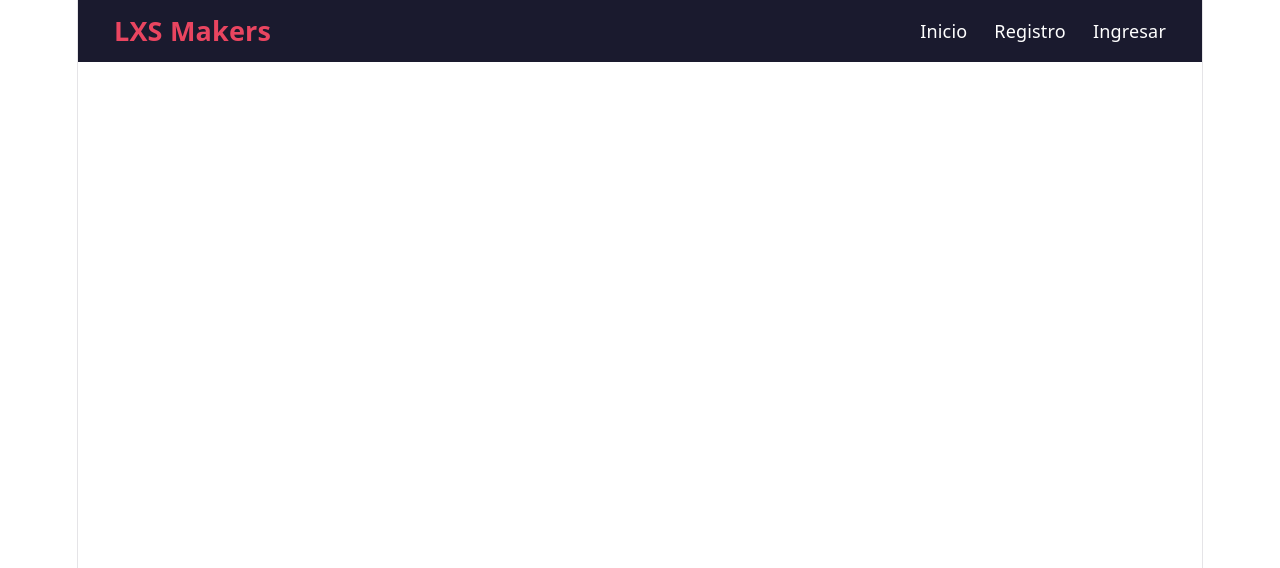
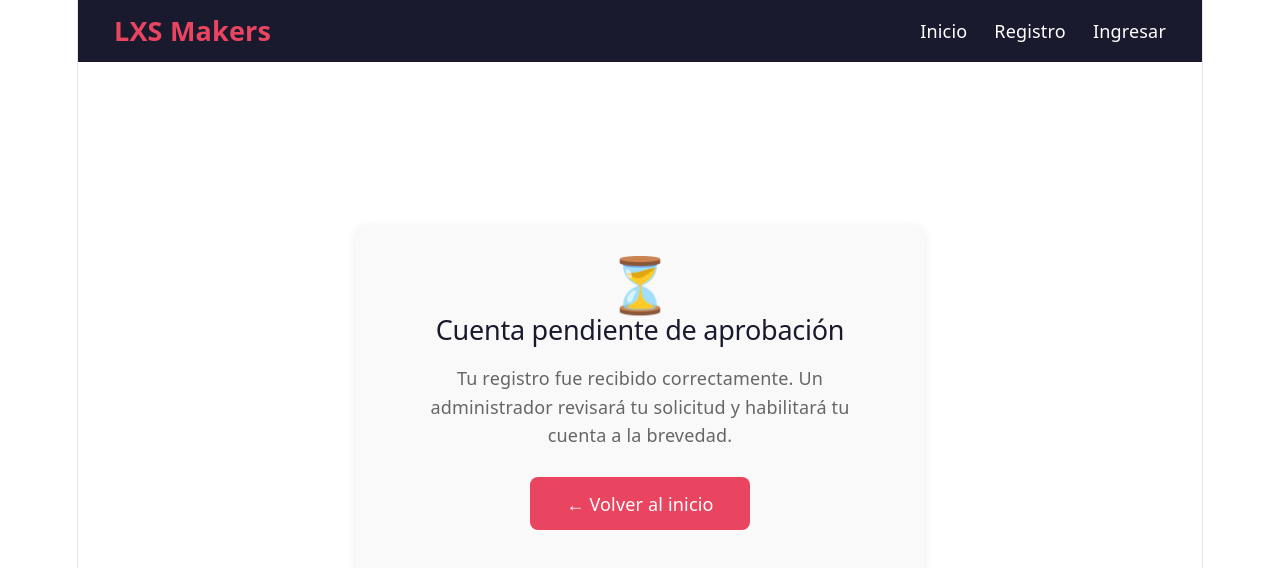
Before and after one commit to Ramiro-Mujica/lxs-makers, a React app in the folder frontend/: page /pendiente in a window 1280 px wide. Shown: the top 568 px of the page. Built offline with nearby package versions, Linux system fonts and the light colour scheme; the HTML template or start-up script is replaced by a standard one.

Commit message:
panel admin con estadísticas y gestión de vendedores

```diff
--- a/frontend/src/App.jsx
+++ b/frontend/src/App.jsx
@@ -1,17 +1,22 @@
+// frontend/src/App.jsx
 import { BrowserRouter, Routes, Route } from "react-router-dom";
 import Navbar from "./components/Navbar";
 import Inicio from "./pages/Inicio";
 import Login from "./pages/Login";
 import Registro from "./pages/Registro";
+import Pendiente from "./pages/Pendiente";
+import PanelAdmin from "./pages/PanelAdmin";
 
 function App() {
   return (
     <BrowserRouter>
       <Navbar />
       <Routes>
-        <Route path="/"          element={<Inicio />} />
-        <Route path="/login"     element={<Login />} />
-        <Route path="/registro"  element={<Registro />} />
+        <Route path="/"         element={<Inicio />} />
+        <Route path="/login"    element={<Login />} />
+        <Route path="/registro" element={<Registro />} />
+        <Route path="/pendiente" element={<Pendiente />} />
+        <Route path="/admin"    element={<PanelAdmin />} />
       </Routes>
     </BrowserRouter>
   );
--- /dev/null
+++ b/frontend/src/pages/PanelAdmin.jsx
@@ -0,0 +1,141 @@
+// frontend/src/pages/PanelAdmin.jsx
+import { useState, useEffect } from "react";
+
+const API = "http://127.0.0.1:8000";
+
+function PanelAdmin() {
+  const [vendedores,    setVendedores]    = useState([]);
+  const [estadisticas,  setEstadisticas]  = useState(null);
+  const [mensaje,       setMensaje]       = useState("");
+
+  const cargarDatos = async () => {
+    const [resVendedores, resStats] = await Promise.all([
+      fetch(`${API}/admin/vendedores`),
+      fetch(`${API}/admin/estadisticas`),
+    ]);
+    setVendedores(await resVendedores.json());
+    setEstadisticas(await resStats.json());
+  };
+
+  useEffect(() => { cargarDatos(); }, []);
+
+  const aprobar = async (id) => {
+    const res  = await fetch(`${API}/admin/vendedores/${id}/aprobar`, { method: "PATCH" });
+    const data = await res.json();
+    setMensaje(data.mensaje || data.detail);
+    cargarDatos();
+  };
+
+  const deshabilitar = async (id) => {
+    const res  = await fetch(`${API}/admin/vendedores/${id}/deshabilitar`, { method: "PATCH" });
+    const data = await res.json();
+    setMensaje(data.mensaje || data.detail);
+    cargarDatos();
+  };
+
+  const ajustarLimite = async (id, limite) => {
+    const res  = await fetch(`${API}/admin/vendedores/${id}/limite-tableros?limite=${limite}`, { method: "PATCH" });
+    const data = await res.json();
+    setMensaje(data.mensaje || data.detail);
+    cargarDatos();
+  };
+
+  return (
+    <div style={styles.container}>
+      <h1 style={styles.titulo}>Panel de Administrador</h1>
+
+      {/* Estadísticas */}
+      {estadisticas && (
+        <div style={styles.statsRow}>
+          <div style={styles.statCard}>
+            <span style={styles.statNum}>{estadisticas.total_vendedores}</span>
+            <span style={styles.statLabel}>Total vendedores</span>
+          </div>
+          <div style={styles.statCard}>
+            <span style={styles.statNum}>{estadisticas.vendedores_activos}</span>
+            <span style={styles.statLabel}>Activos</span>
+          </div>
+          <div style={styles.statCard}>
+            <span style={styles.statNum}>{estadisticas.vendedores_pendientes}</span>
+            <span style={styles.statLabel}>Pendientes</span>
+          </div>
+        </div>
+      )}
+
+      {mensaje && <p style={styles.mensaje}>{mensaje}</p>}
+
+      {/* Lista de vendedores */}
+      <h2 style={styles.subtitulo}>Vendedores</h2>
+      <div style={styles.tabla}>
+        {vendedores.map((v) => (
+          <div key={v.id} style={styles.fila}>
+            <div style={styles.info}>
+              <strong>{v.nombre_negocio || "Sin nombre"}</strong>
+              <span style={styles.email}>{v.email}</span>
+              <span style={estadoColor(v.estado)}>{v.estado.toUpperCase()}</span>
+              {v.codigo_catalogo && (
+                <span style={styles.codigo}>Código: {v.codigo_catalogo}</span>
+              )}
+              <span style={styles.limite}>Tableros: {v.limite_tableros}</span>
+            </div>
+            <div style={styles.acciones}>
+              {v.estado === "pendiente" && (
+                <button style={styles.btnAprobar} onClick={() => aprobar(v.id)}>
+                  Aprobar
+                </button>
+              )}
+              {v.estado === "activo" && (
+                <button style={styles.btnDeshabilitar} onClick={() => deshabilitar(v.id)}>
+                  Deshabilitar
+                </button>
+              )}
+              <button
+                style={styles.btnLimite}
+                onClick={() => {
+                  const nuevo = prompt("Nuevo límite de tableros:", v.limite_tableros);
+                  if (nuevo && !isNaN(nuevo)) ajustarLimite(v.id, parseInt(nuevo));
+                }}
+              >
+                Ajustar tableros
+              </button>
+            </div>
+          </div>
+        ))}
+      </div>
+    </div>
+  );
+}
+
+const estadoColor = (estado) => ({
+  ...styles.estadoBadge,
+  backgroundColor:
+    estado === "activo"       ? "#d4edda" :
+    estado === "pendiente"    ? "#fff3cd" : "#f8d7da",
+  color:
+    estado === "activo"       ? "#155724" :
+    estado === "pendiente"    ? "#856404" : "#721c24",
+});
+
+const styles = {
+  container:    { maxWidth: "900px", margin: "2rem auto", padding: "0 1rem" },
+  titulo:       { color: "#1a1a2e", fontSize: "1.8rem", marginBottom: "1.5rem" },
+  subtitulo:    { color: "#1a1a2e", fontSize: "1.3rem", margin: "1.5rem 0 1rem" },
+  statsRow:     { display: "flex", gap: "1rem", marginBottom: "1rem", flexWrap: "wrap" },
+  statCard:     { backgroundColor: "#f9f9f9", borderRadius: "12px", padding: "1.5rem 2rem", boxShadow: "0 2px 8px rgba(0,0,0,0.08)", display: "flex", flexDirection: "column", alignItems: "center", flex: 1 },
+  statNum:      { fontSize: "2rem", fontWeight: "bold", color: "#e94560" },
+  statLabel:    { color: "#666", fontSize: "0.9rem" },
+  mensaje:      { backgroundColor: "#d4edda", color: "#155724", padding: "0.75rem 1rem", borderRadius: "8px", marginBottom: "1rem" },
+  tabla:        { display: "flex", flexDirection: "column", gap: "1rem" },
+  fila:         { backgroundColor: "#f9f9f9", borderRadius: "12px", padding: "1.25rem", boxShadow: "0 2px 8px rgba(0,0,0,0.06)", display: "flex", justifyContent: "space-between", alignItems: "center", flexWrap: "wrap", gap: "1rem" },
+  info:         { display: "flex", flexDirection: "column", gap: "0.25rem" },
+  email:        { color: "#666", fontSize: "0.9rem" },
+  codigo:       { color: "#1a1a2e", fontSize: "0.85rem", fontWeight: "bold" },
+  limite:       { color: "#666", fontSize: "0.85rem" },
+  estadoBadge:  { display: "inline-block", padding: "0.2rem 0.6rem", borderRadius: "6px", fontSize: "0.8rem", fontWeight: "bold", width: "fit-content" },
+  acciones:     { display: "flex", gap: "0.5rem", flexWrap: "wrap" },
+  btnAprobar:       { backgroundColor: "#28a745", color: "#fff", border: "none", borderRadius: "8px", padding: "0.5rem 1rem", cursor: "pointer", fontSize: "0.9rem" },
+  btnDeshabilitar:  { backgroundColor: "#dc3545", color: "#fff", border: "none", borderRadius: "8px", padding: "0.5rem 1rem", cursor: "pointer", fontSize: "0.9rem" },
+  btnLimite:        { backgroundColor: "#1a1a2e", color: "#fff", border: "none", borderRadius: "8px", padding: "0.5rem 1rem", cursor: "pointer", fontSize: "0.9rem" },
+};
+
+export default PanelAdmin;
--- /dev/null
+++ b/frontend/src/pages/Pendiente.jsx
@@ -0,0 +1,65 @@
+// frontend/src/pages/Pendiente.jsx
+import { Link } from "react-router-dom";
+
+function Pendiente() {
+  return (
+    <div style={styles.container}>
+      <div style={styles.card}>
+        <div style={styles.icono}>⏳</div>
+        <h2 style={styles.titulo}>Cuenta pendiente de aprobación</h2>
+        <p style={styles.texto}>
+          Tu registro fue recibido correctamente. Un administrador revisará
+          tu solicitud y habilitará tu cuenta a la brevedad.
+        </p>
+        <Link to="/" style={styles.boton}>← Volver al inicio</Link>
+      </div>
+    </div>
+  );
+}
+
+const styles = {
+  container: {
+    display: "flex",
+    justifyContent: "center",
+    alignItems: "center",
+    minHeight: "80vh",
+    padding: "1rem",
+  },
+  card: {
+    backgroundColor: "#f9f9f9",
+    borderRadius: "12px",
+    padding: "2.5rem",
+    width: "100%",
+    maxWidth: "480px",
+    boxShadow: "0 2px 8px rgba(0,0,0,0.08)",
+    display: "flex",
+    flexDirection: "column",
+    alignItems: "center",
+    gap: "1rem",
+    textAlign: "center",
+  },
+  icono: {
+    fontSize: "3rem",
+  },
+  titulo: {
+    fontSize: "1.5rem",
+    color: "#1a1a2e",
+    margin: 0,
+  },
+  texto: {
+    color: "#666",
+    lineHeight: "1.6",
+    margin: 0,
+  },
+  boton: {
+    backgroundColor: "#e94560",
+    color: "#fff",
+    borderRadius: "8px",
+    padding: "0.75rem 2rem",
+    textDecoration: "none",
+    fontSize: "1rem",
+    marginTop: "0.5rem",
+  },
+};
+
+export default Pendiente;
```
